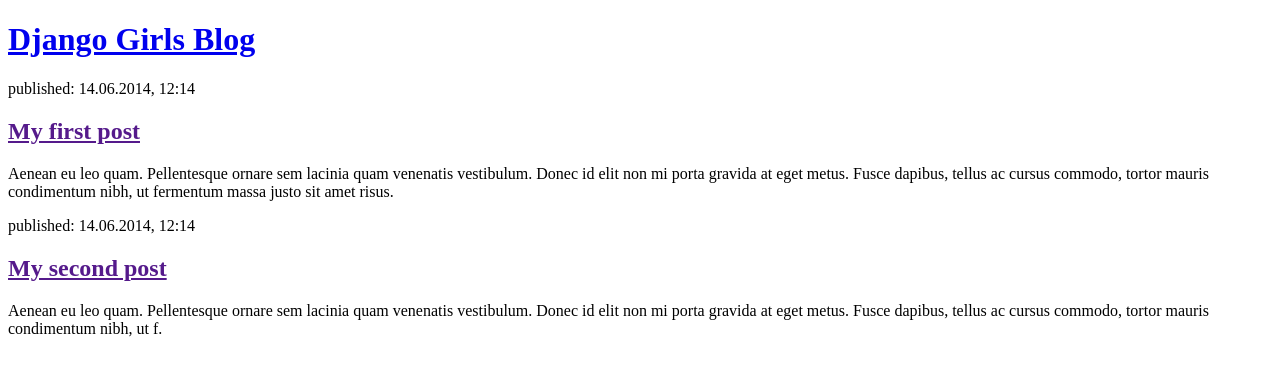
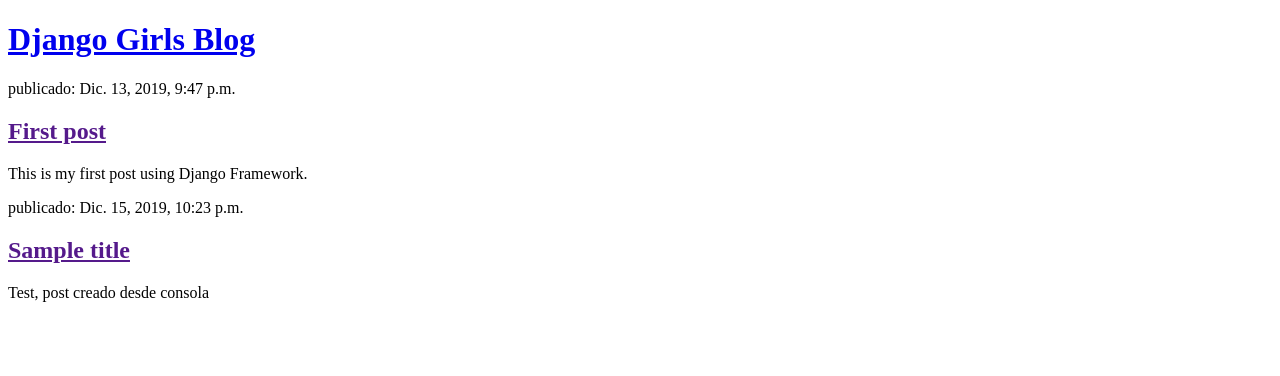
Before and after one commit to jSebastianAR/django-repo, a Django app: page / in a window 1280 px wide. Shown: the top 376 px of the page. Run offline with Django 3.2, Linux system fonts and the light colour scheme; data comes from the database, SQL or seed files in the repository; both versions use the stored data as it was after the commit.

Commit message:
Templates modificados para mostrar post desde base de datos.

```diff
--- a/project_1/mysite/blog/templates/blog/post_list.html
+++ b/project_1/mysite/blog/templates/blog/post_list.html
@@ -8,6 +8,7 @@
             <h1><a href="/">Django Girls Blog</a></h1>
         </div>
 
+        <!--
         <div>
             <p>published: 14.06.2014, 12:14</p>
             <h2><a href="">My first post</a></h2>
@@ -19,5 +20,20 @@
             <h2><a href="">My second post</a></h2>
             <p>Aenean eu leo quam. Pellentesque ornare sem lacinia quam venenatis vestibulum. Donec id elit non mi porta gravida at eget metus. Fusce dapibus, tellus ac cursus commodo, tortor mauris condimentum nibh, ut f.</p>
         </div>
+
+        <div>
+            <!- {{posts}} \->
+            {% for post in posts %}{{post}}{% endfor %}
+        </div>
+        \-->
+
+        {% for post in posts %}
+        <div>
+            <p>publicado: {{ post.published_date }} </p>
+            <h2><a href="">{{ post.title }}</a></h2>
+            <p>{{ post.text|linebreaksbr }}</p>
+        </div>
+        {% endfor %}
+
     </body>
 </html>
--- a/project_1/mysite/blog/views.py
+++ b/project_1/mysite/blog/views.py
@@ -1,6 +1,10 @@
 from django.shortcuts import render
+from .models import Post
+from django.utils import timezone
 
 # Create your views here.
 
 def post_list(request):
-	return render(request,'blog/post_list.html',{})
+	posts = Post.objects.filter(published_date__lte=timezone.now()).order_by('published_date')
+	print(posts)
+	return render(request,'blog/post_list.html',{'posts':posts})
```
Also changed, not shown: project_1/mysite/db.sqlite3, 1 other file.
